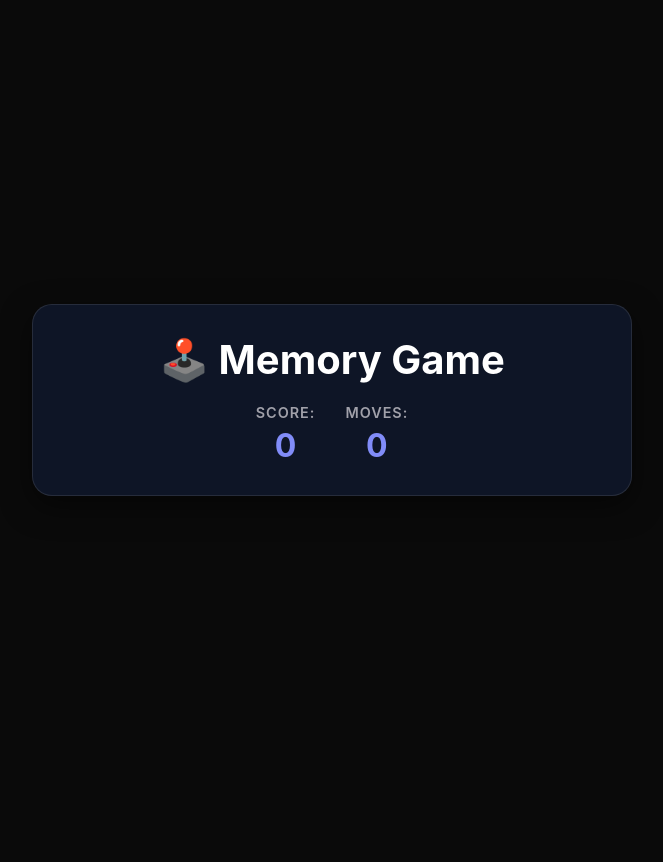
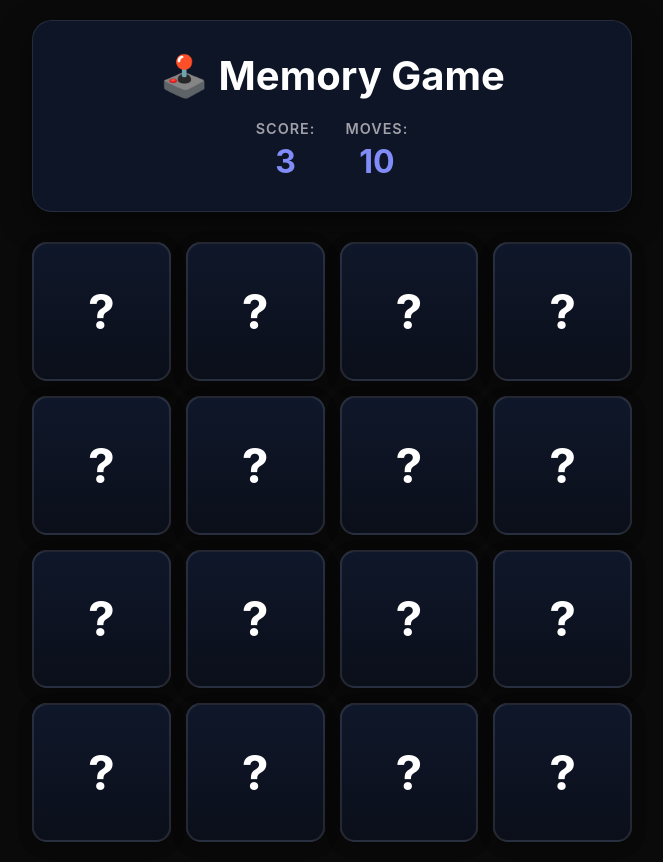
Before and after one commit to musicalace50/memory-game, a React (Vite) app: page / in a window 1280 px wide. Shown: the whole page, without its empty margins (308-971 px from the left). Before the commit the page ends 800 px from the top, so only its background shows below. Built offline with nearby package versions, Linux system fonts and the light colour scheme.

Commit message:
Created cards to be flipped

```diff
--- a/src/App.jsx
+++ b/src/App.jsx
@@ -1,11 +1,38 @@
+import { Card } from "./components/Card";
 import { GameHeader } from "./components/gameHeader"
+
+const cardValues = [
+  "🐳",
+  "🦚",
+  "🐢",
+  "🐈",
+  "🐩",
+  "🦔",
+  "🐠",
+  "🐇",
+  "🐳",
+  "🦚",
+  "🐢",
+  "🐈",
+  "🐩",
+  "🦔",
+  "🐠",
+  "🐇",
+];
+
 
 function App() {
   return (
     <div className="app">
-      <GameHeader/>
+      <GameHeader score={3} moves={10}/>
+
+      <div className="cards-grid">
+        {cardValues.map(card => (
+          <Card card={card} />
+        ))}
+      </div>
     </div>
-  )
+  );
 }
 
 export default App
--- /dev/null
+++ b/src/components/Card.jsx
@@ -0,0 +1,6 @@
+export const Card = ({card}) => {
+    return <div className="card">
+        <div className="card-front">?</div>
+        <div className="card-back">{card}</div>
+    </div>
+}
--- a/src/components/GameHeader.jsx
+++ b/src/components/GameHeader.jsx
@@ -1,16 +1,14 @@
-
-
-export const GameHeader = () => {
+export const GameHeader = ({score, moves}) => {
     return <div className="game-header">
         <h1>🕹️ Memory Game</h1>
         <div className="stats">
             <div className="stat-item">
                 <span className="stat-label">Score:</span>{" "}
-                <span className="stat-value">0</span>
+                <span className="stat-value">{score}</span>
             </div>
             <div className="stat-item">
                 <span className="stat-label">Moves:</span>{" "}
-                <span className="stat-value">0</span>
+                <span className="stat-value">{moves}</span>
             </div>
         </div>
     </div>
```
